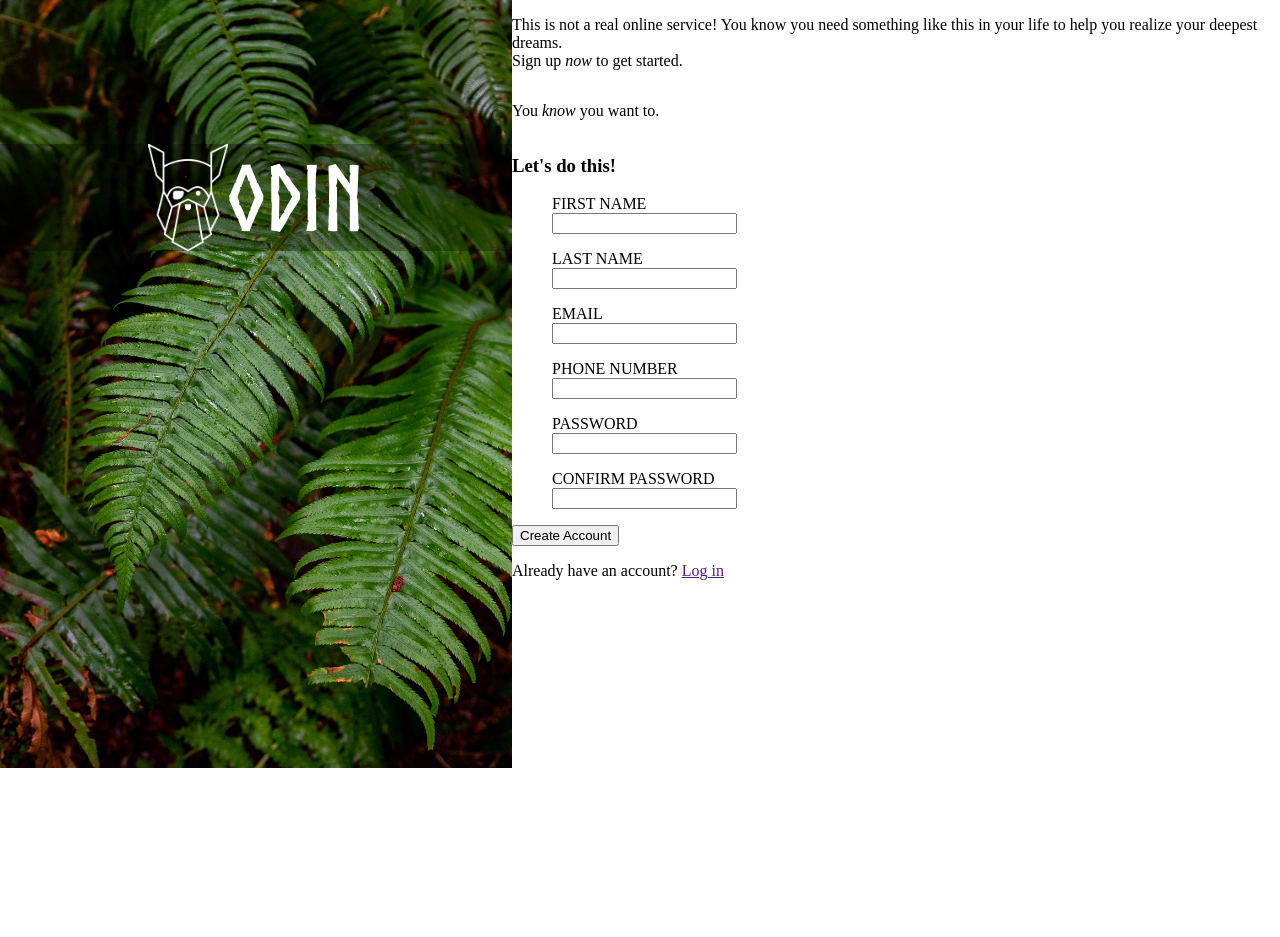
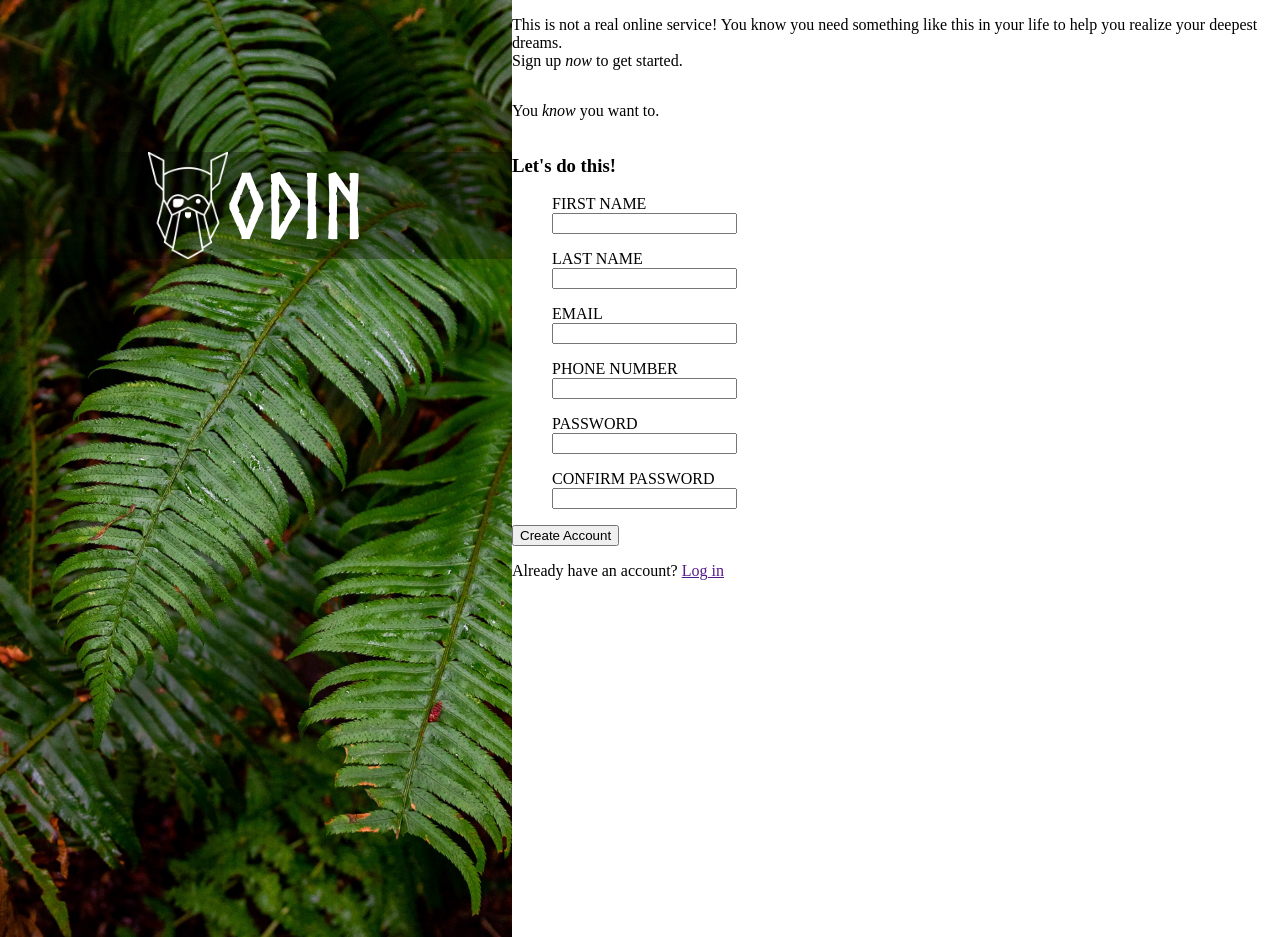
Before and after one commit to thejwuscript/sign-up-form, a plain HTML site: page index.html in a window 1280 px wide. Before the commit the page ends 800 px from the top, so only its background shows below. Drawn offline with Linux system fonts and the light colour scheme.

Commit message:
Position background image and logo

```diff
--- a/style.css
+++ b/style.css
@@ -25,7 +25,9 @@ body {
 }
 
 img[src="bg-leaves.jpg"] {
-  max-width: 110%;
+  width: 122%;
+  min-height: 100vh;
+  margin-left: -50px;
 }
 
 .logo {
@@ -34,7 +36,7 @@ img[src="bg-leaves.jpg"] {
   align-items: center;
   background-color: rgba(0,0,0,0.3);
   color: white;
-  top: 9rem;
+  top: 9.5rem;
   width: 100%;
   position: absolute;
   z-index: 9;
```
